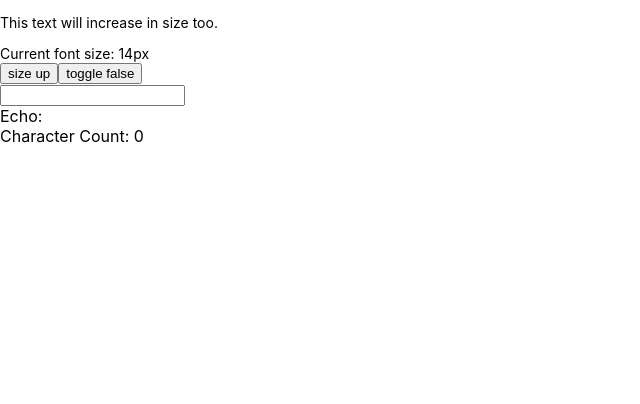
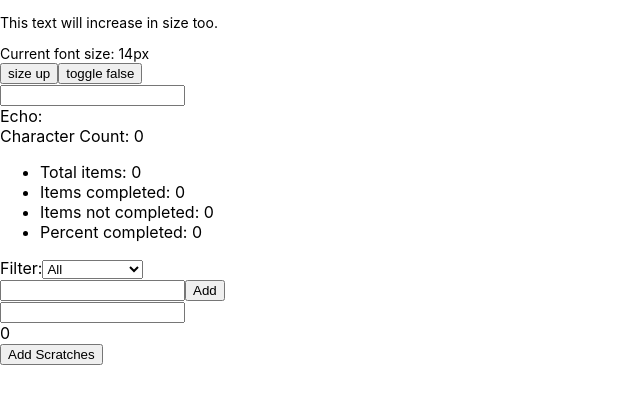
Before and after one commit to woo-ki/react6-mocking, a React (Create React App) app: page / in a window 1280 px wide. Shown: the top 404 px of the page, without its empty margins (0-640 px from the left). Built offline with nearby package versions, Linux system fonts and the light colour scheme.

Commit message:
zustand 라이브러리

```diff
--- a/src/App.js
+++ b/src/App.js
@@ -16,6 +16,9 @@
 
 import Text from "./components/ZustandExample/Text";
 import CharacterCounter from "./components/ZustandExample/CharacterCounter";
+import TodoList from "./components/ZustandExample/Todo/TodoList";
+import CurrentUserInfo from "./components/ZustandExample/CurrentUserInfo";
+import Scratches from "./components/ZustandExample/Scratches";
 
 function App() {
     return (
@@ -37,6 +40,9 @@
             {/*</RecoilRoot>*/}
             <Text/>
             <CharacterCounter/>
+            <TodoList/>
+            <CurrentUserInfo/>
+            <Scratches/>
         </div>
     );
 }
--- /dev/null
+++ b/src/components/ZustandExample/CurrentUserInfo.jsx
@@ -0,0 +1,46 @@
+import React from 'react';
+import axios from "axios";
+import create from "zustand";
+
+// const useStore = create((set, get) => ({
+//     id: 2,
+//     setId: (id) => set({id: id}),
+//     userName: "d",
+//     fetchUserName: async () => {
+//         const response = await axios.get(`/api/user-name?id=${get().id}`);
+//         set({userName: response.data.name});
+//     }
+// }));
+
+const useStore = create((set) => ({
+    userName: "",
+    fetchUserName: async (id) => {
+        const response = await axios.get(`/api/user-name?id=${id}`);
+        set({userName: response.data.name});
+    }
+}));
+
+const CurrentUser = () => {
+    const userName = useStore((state) => state.userName);
+
+    return <div>{userName}</div>
+}
+
+const CurrentUserInfo = () => {
+    // const [id, setId] = useStore((state) => [state.id, state.setId]);
+    const fetchUserName = useStore((state) => state.fetchUserName);
+    // useEffect(() => {
+    //     fetchUserName().then();
+    // }, [id, fetchUserName]);
+
+
+    return (
+        <>
+            <CurrentUser/>
+            {/*<input type="text" value={id} onChange={(e) => setId(e.target.value)}/>*/}
+            <input type="text" onChange={(e) => {fetchUserName(e.target.value).then()}}/>
+        </>
+    )
+}
+
+export default CurrentUserInfo;
--- /dev/null
+++ b/src/components/ZustandExample/Scratches.jsx
@@ -0,0 +1,30 @@
+import React, {useEffect, useRef} from 'react';
+import create from "zustand";
+
+const useStore = create(set => ({
+    scratches: 0,
+    addScratches: () => set(state => ({scratches: state.scratches + 1}))
+}));
+
+const Scratches = () => {
+    // const scratches = useStore(state => state.scratches);
+    const scratchRef = useRef(useStore.getState().scratches);
+    const addScratches = useStore(state => state.addScratches);
+
+    useEffect(() => {
+        useStore.subscribe(
+            state => {scratchRef.current = state.scratches;}
+        );
+    }, []);
+
+
+    return (
+        <div>
+            {scratchRef.current}
+            <br/>
+            <button onClick={addScratches}>Add Scratches</button>
+        </div>
+    );
+};
+
+export default Scratches;
--- a/src/components/ZustandExample/Text.jsx
+++ b/src/components/ZustandExample/Text.jsx
@@ -5,7 +5,7 @@
     fontSize: 14,
     increaseFontSize: () => set((state) => ({fontSize: state.fontSize + 1})),
     trigger: false,
-    toggleTrigger: () => set((state) => ({trigger: !state.trigger}))
+    toggleTrigger: () => set((state) => ({trigger: !state.trigger}), true)
 }));
 
 const FontLabel = () => {
--- /dev/null
+++ b/src/components/ZustandExample/Todo/TodoCreator.jsx
@@ -0,0 +1,41 @@
+import React, {useState} from 'react';
+import {useStore} from "./TodoStore";
+
+const TodoCreator = () => {
+    const [inputValue, setInputValue] = useState('');
+    const [todoList, setTodoList] = useStore((state) => [
+        state.todoListState,
+        state.setTodoListState
+    ]);
+
+    const addItem = () => {
+        setTodoList([
+            ...todoList,
+            {
+                id: getId(),
+                text: inputValue,
+                isComplete: false,
+            },
+        ]);
+        setInputValue('');
+    };
+
+    const onChange = ({target: {value}}) => {
+        setInputValue(value);
+    };
+
+    return (
+        <div>
+            <input type="text" value={inputValue} onChange={onChange} />
+            <button onClick={addItem}>Add</button>
+        </div>
+    );
+};
+
+export default TodoCreator;
+
+// 고유한 Id 생성을 위한 유틸리티
+let id = 0;
+function getId() {
+    return id++;
+}
--- /dev/null
+++ b/src/components/ZustandExample/Todo/TodoItem.jsx
@@ -0,0 +1,49 @@
+import React from 'react';
+import {useStore} from "./TodoStore";
+
+const TodoItem = ({todo}) => {
+    const [todoList, setTodoList] = useStore((state) => [state.todoListState, state.setTodoListState]);
+    const index = todoList.findIndex((listItem) => listItem === todo);
+
+    const editTodoText = ({target: {value}}) => {
+        const newList = replaceItemAtIndex(todoList, index, {
+            ...todo,
+            text: value,
+        });
+
+        setTodoList(newList);
+    };
+
+    const toggleTodoCompletion = () => {
+        const newList = replaceItemAtIndex(todoList, index, {
+            ...todo,
+            isComplete: !todo.isComplete,
+        });
+
+        setTodoList(newList);
+    };
+
+    const deleteTodo = () => {
+        const newList = removeItemAtIndex(todoList, index);
+
+        setTodoList(newList);
+    };
+
+    return (
+        <div>
+            <input type="text" value={todo.text} onChange={editTodoText}/>
+            <input type="checkbox" checked={todo.isComplete} onChange={toggleTodoCompletion}/>
+            <button onClick={deleteTodo}>X</button>
+        </div>
+    );
+};
+
+export default TodoItem;
+
+function replaceItemAtIndex(arr, index, newValue) {
+    return [...arr.slice(0, index), newValue, ...arr.slice(index + 1)];
+}
+
+function removeItemAtIndex(arr, index) {
+    return [...arr.slice(0, index), ...arr.slice(index + 1)];
+}
--- /dev/null
+++ b/src/components/ZustandExample/Todo/TodoList.jsx
@@ -0,0 +1,23 @@
+import React from 'react';
+import TodoItem from "./TodoItem";
+import {useStore} from "./TodoStore";
+import TodoCreator from "./TodoCreator";
+import TodoListFilters from "./TodoListFilters";
+import TodoListStats from "./TodoListStats";
+
+const TodoList = () => {
+    const todoList = useStore((state) => state.filteredTodoListState());
+
+    return (
+        <div>
+            <TodoListStats/>
+            <TodoListFilters/>
+            <TodoCreator/>
+            {todoList.map((todo => {
+                return <TodoItem key={todo.id} todo={todo}/>
+            }))}
+        </div>
+    );
+};
+
+export default TodoList;
--- /dev/null
+++ b/src/components/ZustandExample/Todo/TodoListFilters.jsx
@@ -0,0 +1,23 @@
+import React from 'react';
+import {useStore} from "./TodoStore";
+
+const TodoListFilters = () => {
+    const [filter, setFilter] = useStore((state) => [state.todoListFilterState, state.setTodoListFilterState]);
+
+    const updateFilter = ({target: {value}}) => {
+        setFilter(value);
+    };
+
+    return (
+        <>
+            Filter:
+            <select value={filter} onChange={updateFilter}>
+                <option value="Show All">All</option>
+                <option value="Show Completed">Completed</option>
+                <option value="Show Uncompleted">Uncompleted</option>
+            </select>
+        </>
+    );
+};
+
+export default TodoListFilters;
--- /dev/null
+++ b/src/components/ZustandExample/Todo/TodoListStats.jsx
@@ -0,0 +1,24 @@
+import React from 'react';
+import {useStore} from "./TodoStore";
+
+const TodoListStats = () => {
+    const {
+        totalNum,
+        totalCompletedNum,
+        totalUncompletedNum,
+        percentCompleted,
+    } = useStore((state) => state.todoListStateState());
+
+    const formattedPercentCompleted = Math.round(percentCompleted * 100);
+
+    return (
+        <ul>
+            <li>Total items: {totalNum}</li>
+            <li>Items completed: {totalCompletedNum}</li>
+            <li>Items not completed: {totalUncompletedNum}</li>
+            <li>Percent completed: {formattedPercentCompleted}</li>
+        </ul>
+    );
+};
+
+export default TodoListStats;
--- /dev/null
+++ b/src/components/ZustandExample/Todo/TodoStore.js
@@ -0,0 +1,36 @@
+import create from "zustand";
+import {devtools} from "zustand/middleware";
+
+export const useStore = create(devtools((set, get) => ({
+    todoListState: [],
+    setTodoListState: (list) => set({todoListState: list}),
+    todoListFilterState: "Show All",
+    setTodoListFilterState: (filter) => set({todoListFilterState: filter}),
+    filteredTodoListState: () => {
+        const filter = get().todoListFilterState;
+        const list = get().todoListState;
+
+        switch (filter) {
+            case 'Show Completed':
+                return list.filter((item) => item.isComplete);
+            case 'Show Uncompleted':
+                return list.filter((item) => !item.isComplete);
+            default:
+                return list;
+        }
+    },
+    todoListStateState: () => {
+        const todoList = get().todoListState;
+        const totalNum = todoList.length;
+        const totalCompletedNum = todoList.filter((item) => item.isComplete).length;
+        const totalUncompletedNum = totalNum - totalCompletedNum;
+        const percentCompleted = totalNum === 0 ? 0 : totalCompletedNum / totalNum;
+
+        return {
+            totalNum,
+            totalCompletedNum,
+            totalUncompletedNum,
+            percentCompleted,
+        };
+    }
+})));
```
